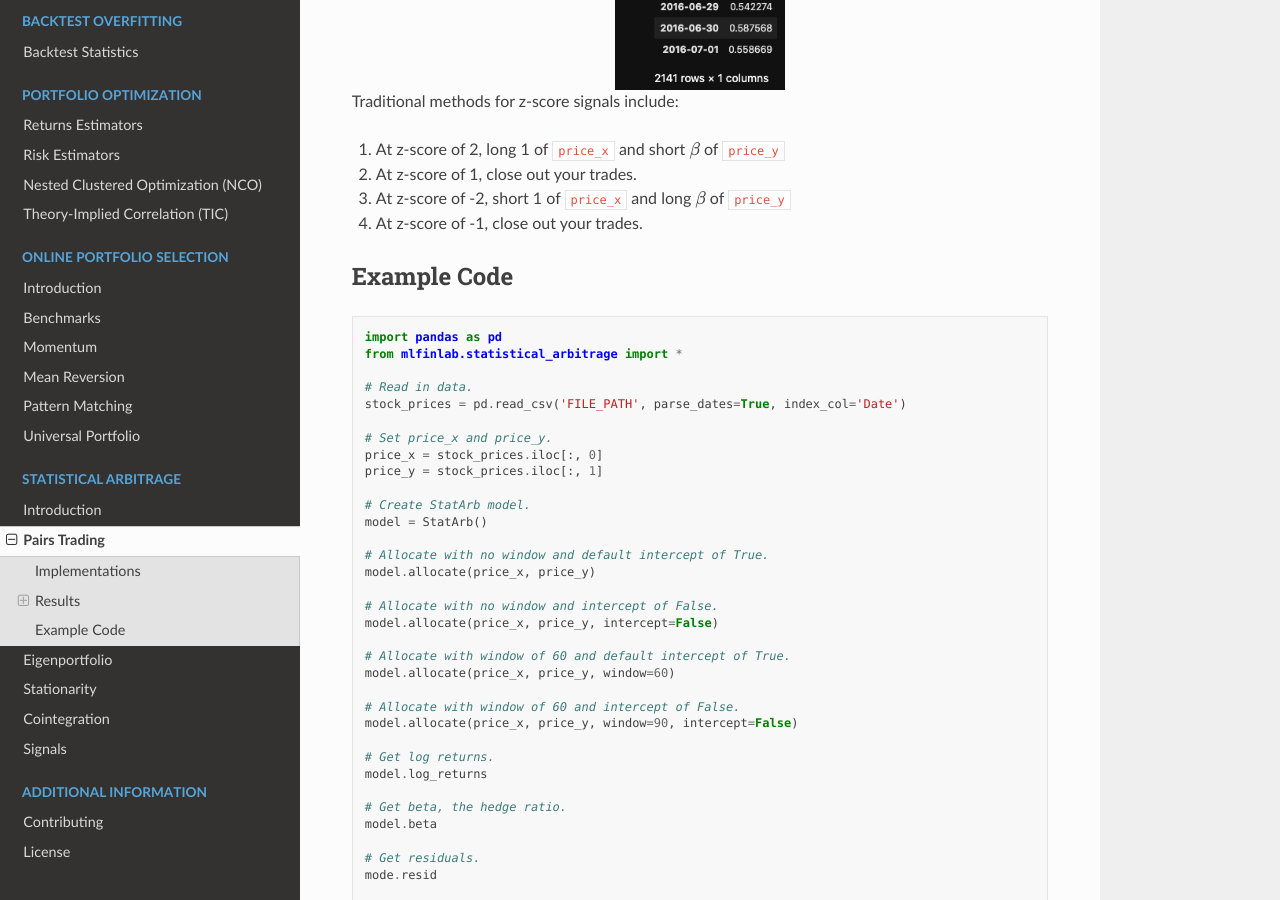
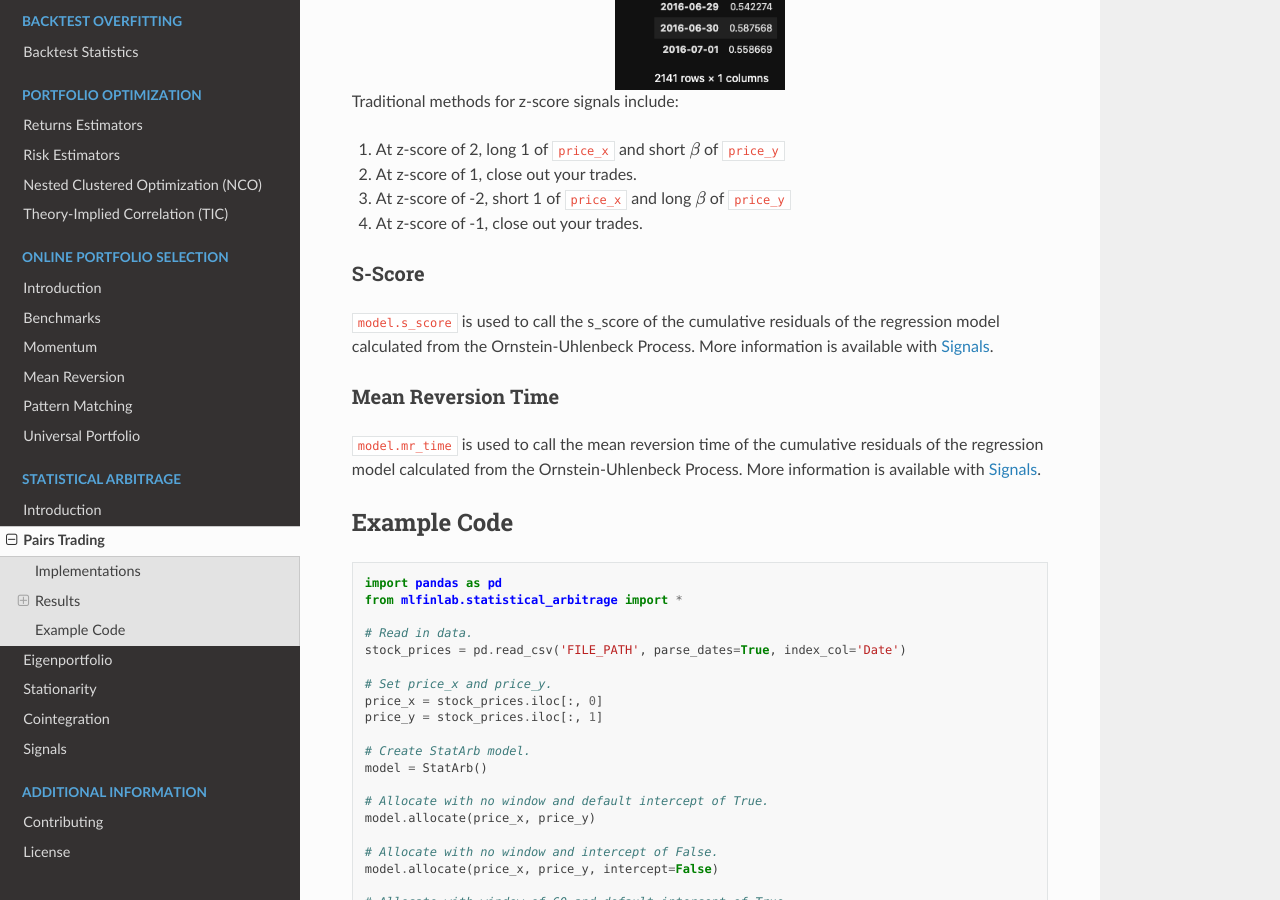
Before and after one commit to hudson-and-thames/mlfinlab, a Sphinx documentation site: the page built from docs/source/statistical_arbitrage/pairs_trading.rst, in a window 1280 px wide and 900 px high, scrolled down 3163 px. Built offline with Sphinx 7.4.7 and the Read the Docs theme 2.0.0, drawn with Linux system fonts in a browser that asks for light colours; pages that are not in the unit, such as notebooks, are missing from menus.

Commit message:
finish signals

```diff
--- a/docs/source/statistical_arbitrage/pairs_trading.rst
+++ b/docs/source/statistical_arbitrage/pairs_trading.rst
@@ -130,6 +130,19 @@ Traditional methods for z-score signals include:
 
 4. At z-score of -1, close out your trades.
 
+S-Score
+*******
+
+``model.s_score`` is used to call the s_score of the cumulative residuals of the regression model
+calculated from the Ornstein-Uhlenbeck Process. More information is available with :doc:`signals`.
+
+Mean Reversion Time
+*******************
+
+``model.mr_time`` is used to call the mean reversion time of the cumulative residuals of the
+regression model calculated from the Ornstein-Uhlenbeck Process. More information is available
+with :doc:`signals`.
+
 Example Code
 ############
 
```
Also changed, not shown: docs/source/statistical_arbitrage/eigenportfolio.rst (+13 -0 lines), docs/source/statistical_arbitrage/signals.rst (+22 -0 lines), 2 other files.
